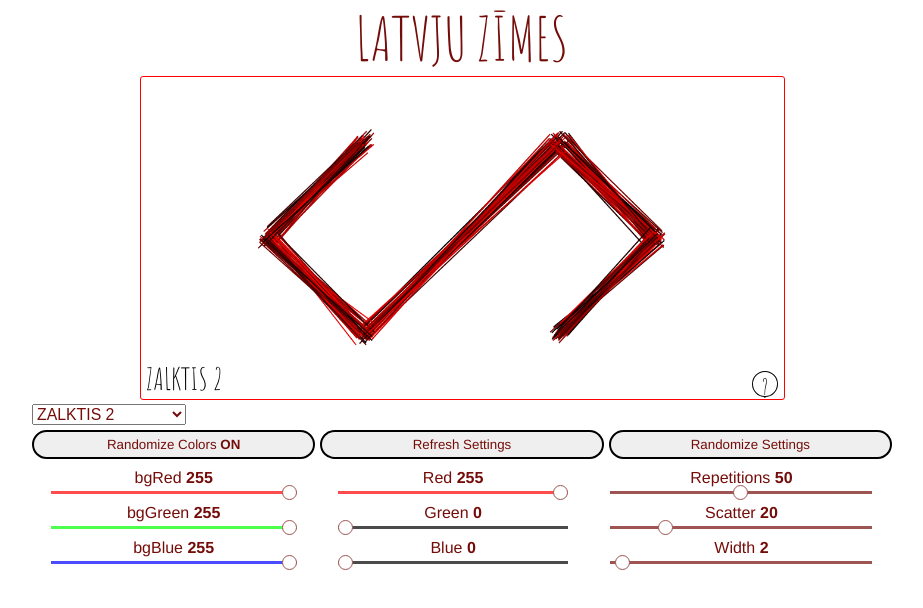
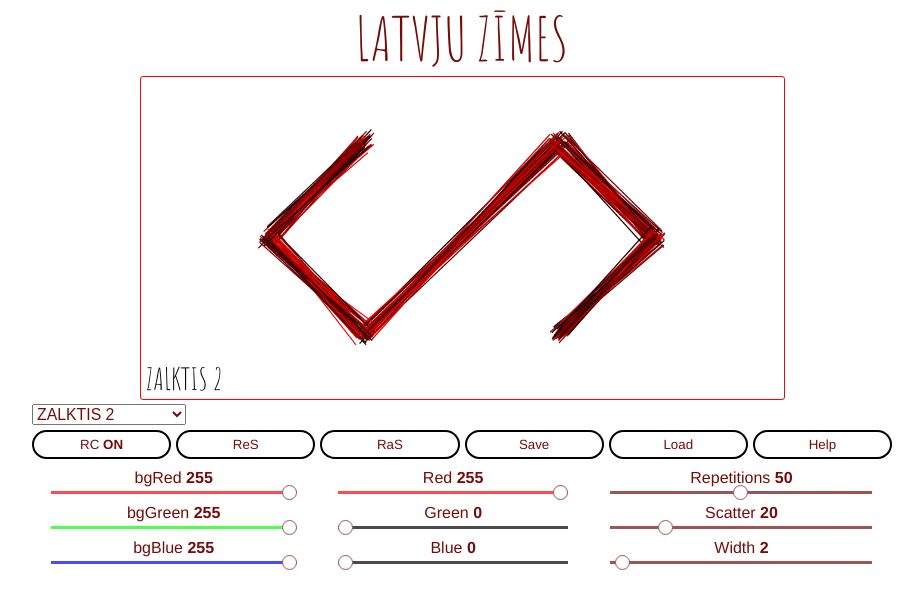
Before and after one commit to abbasnake/latvjuZimesWebPage, a Vue app in the folder client/: page /#/ in a window 1280 px wide. Shown: the top 608 px of the page, without its empty margins (178-1101 px from the left). Built offline with nearby package versions, Linux system fonts and the light colour scheme.

Commit message:
took info button fro canvas and added to button section along wih save and load buttons

```diff
--- a/client/src/components/button/AppButton.vue
+++ b/client/src/components/button/AppButton.vue
@@ -26,6 +26,7 @@ export default {
 
 <style lang="scss" scoped>
 .button {
+  background-color: white;
   border: 2px solid black;
   border-radius: 20px;
   transition: all .2s linear;
--- a/client/src/components/canvas/AppCanvas.vue
+++ b/client/src/components/canvas/AppCanvas.vue
@@ -10,9 +10,6 @@
     <h2 class="container__name" :style="dynamicStyle" @click="openSimbolLink">
       {{ currentSimbolName }}
     </h2>
-    <div class="container__help" :style="dynamicStyle" @click="openPopup">
-      <h2 class="container__help__text" :style="dynamicStyle">?</h2>
-    </div>
   </div>
 </template>
 
@@ -123,9 +120,6 @@ export default {
       this.ctx.clearRect(0, 0, this.canvasWidth, this.canvasHeight)
       this.drawSimbol()
     },
-    openPopup () {
-      this.$store.dispatch('openPopup')
-    },
     openSimbolLink () {
       console.log('open simbol link----------------')
     }
@@ -169,34 +163,12 @@ export default {
     font-size: calc(10px + 2vw);
     cursor: pointer;
   }
-  &__help {
-    position: absolute;
-    display: grid;
-    align-items: center;
-    justify-content: center;
-    border: 1px solid;
-    border-radius: 50%;
-    bottom: 2%;
-    right: 1%;
-    height: 8%;
-    width: 4%;
-    cursor: pointer;
-    &__text {
-      font-family: 'Amatic SC', cursive;
-      font-size: calc(5px + 2vw);
-    }
-  }
 }
 
 @media (min-width: 800px) {
   .container {
     &__name {
       font-size: 30px;
-    }
-    &__help {
-      &__text {
-        font-size: 26px;
-      }
     }
   }
 }
--- a/client/src/components/controls/AppControlsButtons.vue
+++ b/client/src/components/controls/AppControlsButtons.vue
@@ -1,24 +1,48 @@
 <template>
   <div class="container">
     <app-button
+      title="Randomize Colors"
       class="container__colors"
       @clicked="randomizeColors"
       :is-toggle="true"
       :isOn="isRandomizeColors"
     >
-      Randomize Colors
+      RC
     </app-button>
     <app-button
+      title="Refreh Settings"
       class="container__refresh"
       @clicked="refresh"
     >
-      Refresh Settings
+      ReS
     </app-button>
     <app-button
+      title="Randomize Settings"
       class="container__randomize"
       @clicked="randomize"
     >
-      Randomize Settings
+      RaS
+    </app-button>
+    <app-button
+      title="Save Settings"
+      class="container__save"
+      @clicked="saveSettings"
+    >
+      Save
+    </app-button>
+    <app-button
+      title="Load Settings"
+      class="container__load"
+      @clicked="loadSettings"
+    >
+      Load
+    </app-button>
+    <app-button
+      title="Help & Information"
+      class="container__help"
+      @clicked="openPopup"
+    >
+      Help
     </app-button>
   </div>
 </template>
@@ -53,6 +77,15 @@ export default {
     },
     randomize () {
       this.$store.dispatch('randomizeSliders', this.screenWidth)
+    },
+    openPopup () {
+      this.$store.dispatch('openPopup')
+    },
+    saveSettings () {
+      console.log('save settings')
+    },
+    loadSettings () {
+      console.log('load settings')
     }
   }
 }
@@ -62,7 +95,7 @@ export default {
 .container {
   // border: 1px solid grey;
   display: grid;
-  grid-template-columns: 1fr 1fr 1fr;
+  grid-template-columns: repeat(6, 1fr);
   grid-gap: 5px;
 }
 </style>
```
Lines whose indentation alone changed are shown as unchanged.
